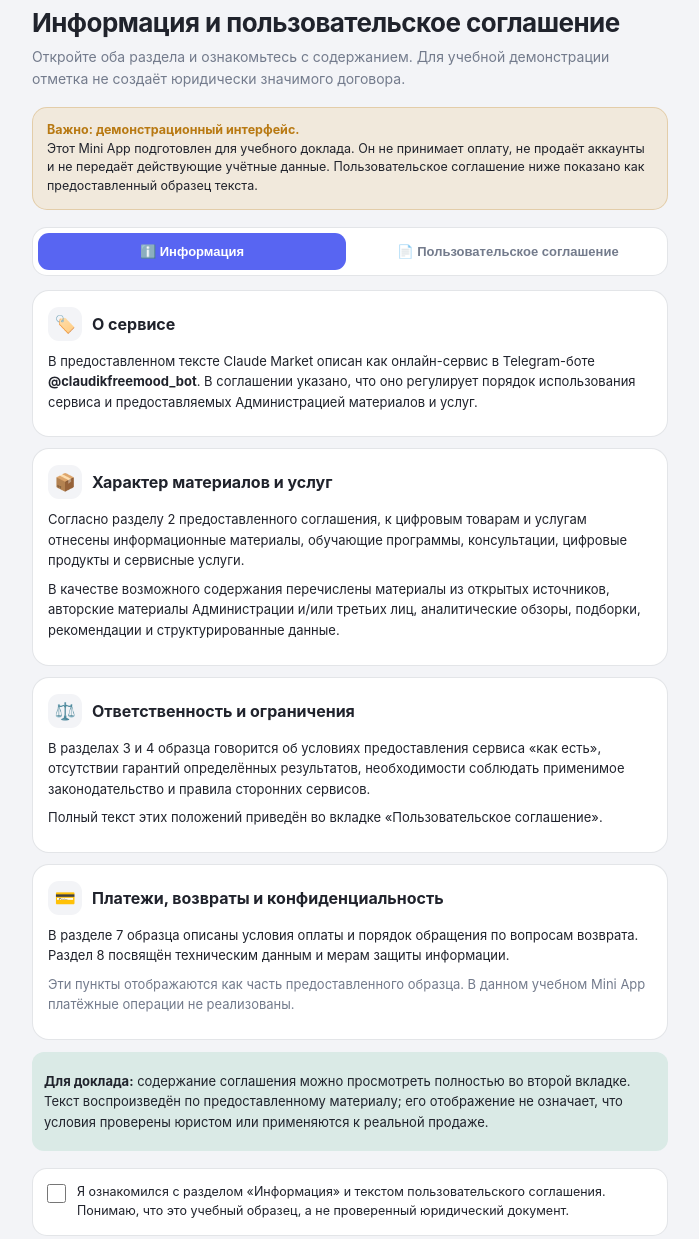
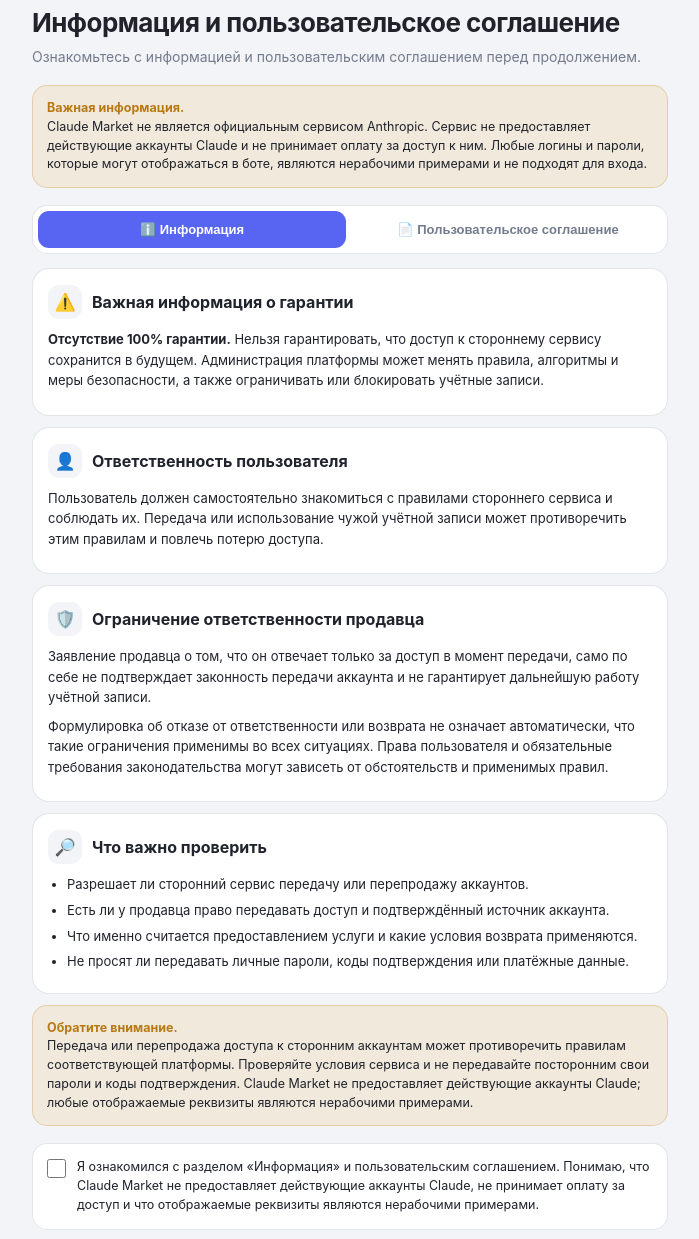
Before and after one commit to artemkal69/claude-botbot, a plain HTML site: page index.html in a window 1280 px wide. Shown: the part 78-1317 px from the top of the page, without its empty margins (290-989 px from the left). Drawn offline with Linux system fonts and the light colour scheme.

Commit message:
Add files via upload

```diff
--- a/index.html
+++ b/index.html
@@ -43,12 +43,12 @@
     .brand { font-size: 15px; font-weight: 700; margin-top: 3px; }
     h1 { font-size: 26px; line-height: 1.13; letter-spacing: -.55px; margin: 0 0 9px; }
     .lead { font-size: 14px; line-height: 1.55; color: var(--muted); margin: 0 0 17px; }
-    .demo-notice {
+    .notice {
       background: var(--warn-bg); border: 1px solid rgba(184,121,18,.25);
       border-radius: 15px; padding: 13px 14px; margin: 0 0 17px;
       font-size: 12.5px; line-height: 1.5;
     }
-    .demo-notice strong { color: var(--warn); }
+    .notice strong { color: var(--warn); }
     .tabs {
       display: grid; grid-template-columns: 1fr 1fr; gap: 8px;
       background: var(--card); border: 1px solid var(--line); border-radius: 15px;
@@ -110,16 +110,16 @@
       <div class="mark">i</div>
       <div>
         <div class="eyebrow">Информация перед продолжением</div>
-        <div class="brand">Claude Market · учебный макет</div>
+        <div class="brand">Claude Market</div>
       </div>
     </header>
 
     <h1>Информация и пользовательское соглашение</h1>
-    <p class="lead">Откройте оба раздела и ознакомьтесь с содержанием. Для учебной демонстрации отметка не создаёт юридически значимого договора.</p>
+    <p class="lead">Ознакомьтесь с информацией и пользовательским соглашением перед продолжением.</p>
 
-    <div class="demo-notice">
-      <strong>Важно: демонстрационный интерфейс.</strong><br>
-      Этот Mini App подготовлен для учебного доклада. Он не принимает оплату, не продаёт аккаунты и не передаёт действующие учётные данные. Пользовательское соглашение ниже показано как предоставленный образец текста.
+    <div class="notice">
+      <strong>Важная информация.</strong><br>
+      Claude Market не является официальным сервисом Anthropic. Сервис не предоставляет действующие аккаунты Claude и не принимает оплату за доступ к ним. Любые логины и пароли, которые могут отображаться в боте, являются нерабочими примерами и не подходят для входа.
     </div>
 
     <nav class="tabs" aria-label="Разделы">
@@ -129,30 +129,34 @@
 
     <section class="panel active" id="panel-info">
       <div class="card">
-        <div class="card-head"><div class="icon">🏷️</div><h2>О сервисе</h2></div>
-        <p>В предоставленном тексте Claude Market описан как онлайн-сервис в Telegram-боте <b>@claudikfreemood_bot</b>. В соглашении указано, что оно регулирует порядок использования сервиса и предоставляемых Администрацией материалов и услуг.</p>
+        <div class="card-head"><div class="icon">⚠️</div><h2>Важная информация о гарантии</h2></div>
+        <p><b>Отсутствие 100% гарантии.</b> Нельзя гарантировать, что доступ к стороннему сервису сохранится в будущем. Администрация платформы может менять правила, алгоритмы и меры безопасности, а также ограничивать или блокировать учётные записи.</p>
       </div>
 
       <div class="card">
-        <div class="card-head"><div class="icon">📦</div><h2>Характер материалов и услуг</h2></div>
-        <p>Согласно разделу 2 предоставленного соглашения, к цифровым товарам и услугам отнесены информационные материалы, обучающие программы, консультации, цифровые продукты и сервисные услуги.</p>
-        <p>В качестве возможного содержания перечислены материалы из открытых источников, авторские материалы Администрации и/или третьих лиц, аналитические обзоры, подборки, рекомендации и структурированные данные.</p>
+        <div class="card-head"><div class="icon">👤</div><h2>Ответственность пользователя</h2></div>
+        <p>Пользователь должен самостоятельно знакомиться с правилами стороннего сервиса и соблюдать их. Передача или использование чужой учётной записи может противоречить этим правилам и повлечь потерю доступа.</p>
       </div>
 
       <div class="card">
-        <div class="card-head"><div class="icon">⚖️</div><h2>Ответственность и ограничения</h2></div>
-        <p>В разделах 3 и 4 образца говорится об условиях предоставления сервиса «как есть», отсутствии гарантий определённых результатов, необходимости соблюдать применимое законодательство и правила сторонних сервисов.</p>
-        <p>Полный текст этих положений приведён во вкладке «Пользовательское соглашение».</p>
+        <div class="card-head"><div class="icon">🛡️</div><h2>Ограничение ответственности продавца</h2></div>
+        <p>Заявление продавца о том, что он отвечает только за доступ в момент передачи, само по себе не подтверждает законность передачи аккаунта и не гарантирует дальнейшую работу учётной записи.</p>
+        <p>Формулировка об отказе от ответственности или возврата не означает автоматически, что такие ограничения применимы во всех ситуациях. Права пользователя и обязательные требования законодательства могут зависеть от обстоятельств и применимых правил.</p>
       </div>
 
       <div class="card">
-        <div class="card-head"><div class="icon">💳</div><h2>Платежи, возвраты и конфиденциальность</h2></div>
-        <p>В разделе 7 образца описаны условия оплаты и порядок обращения по вопросам возврата. Раздел 8 посвящён техническим данным и мерам защиты информации.</p>
-        <p class="muted">Эти пункты отображаются как часть предоставленного образца. В данном учебном Mini App платёжные операции не реализованы.</p>
+        <div class="card-head"><div class="icon">🔎</div><h2>Что важно проверить</h2></div>
+        <ul>
+          <li>Разрешает ли сторонний сервис передачу или перепродажу аккаунтов.</li>
+          <li>Есть ли у продавца право передавать доступ и подтверждённый источник аккаунта.</li>
+          <li>Что именно считается предоставлением услуги и какие условия возврата применяются.</li>
+          <li>Не просят ли передавать личные пароли, коды подтверждения или платёжные данные.</li>
+        </ul>
       </div>
 
-      <div class="callout">
-        <p><b>Для доклада:</b> содержание соглашения можно просмотреть полностью во второй вкладке. Текст воспроизведён по предоставленному материалу; его отображение не означает, что условия проверены юристом или применяются к реальной продаже.</p>
+      <div class="notice">
+        <strong>Обратите внимание.</strong><br>
+        Передача или перепродажа доступа к сторонним аккаунтам может противоречить правилам соответствующей платформы. Проверяйте условия сервиса и не передавайте посторонним свои пароли и коды подтверждения. Claude Market не предоставляет действующие аккаунты Claude; любые отображаемые реквизиты являются нерабочими примерами.
       </div>
     </section>
 
@@ -256,7 +260,7 @@
 
     <label class="check" for="agree">
       <input id="agree" type="checkbox">
-      <span>Я ознакомился с разделом «Информация» и текстом пользовательского соглашения. Понимаю, что это учебный образец, а не проверенный юридический документ.</span>
+      <span>Я ознакомился с разделом «Информация» и пользовательским соглашением. Понимаю, что Claude Market не предоставляет действующие аккаунты Claude, не принимает оплату за доступ и что отображаемые реквизиты являются нерабочими примерами.</span>
     </label>
 
     <div class="actions">
@@ -264,7 +268,7 @@
       <button class="action" id="close" type="button">Закрыть без продолжения</button>
     </div>
     <div id="status" role="status" aria-live="polite"></div>
-    <div class="footer">Claude Market · учебный интерфейс · 21 ноября 2026 г.<br>Дата редакции соглашения указана в самом документе.</div>
+    <div class="footer">Claude Market · Информация и условия · 22 ноября 2026 г.<br>Дата редакции соглашения указана в самом документе.</div>
   </main>
 
   <script>
@@ -313,7 +317,7 @@
         status.textContent = 'Возвращаемся в бот…';
         tg.sendData(JSON.stringify({
           action: 'accept_terms',
-          version: '2026-11-demo-v1'
+          version: '2026-11-v2'
         }));
       });
 
```
